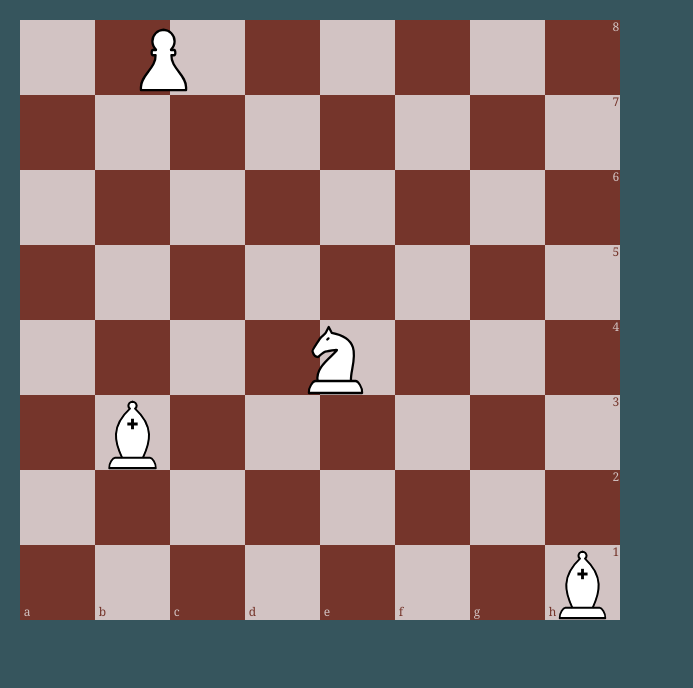
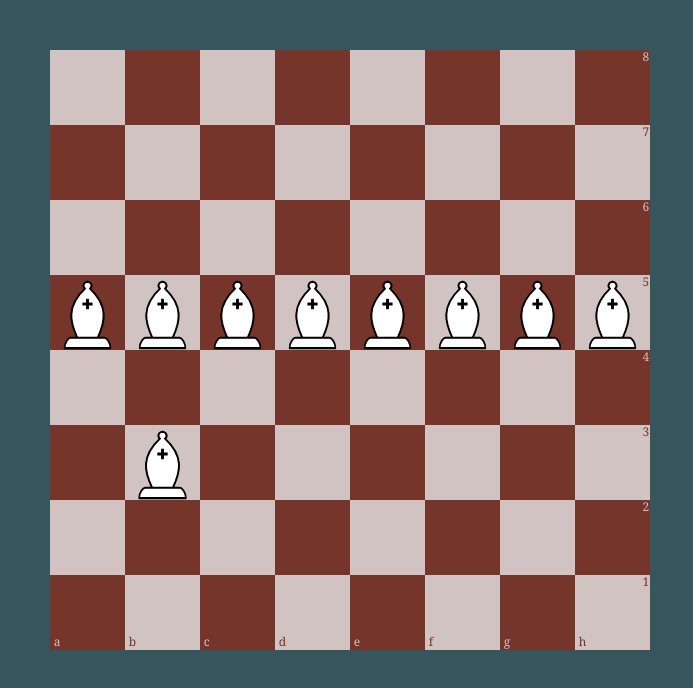
Before and after one commit to krihl4n/ChessUi, an Angular app: page /board2 in a window 1280 px wide. Shown: the top 688 px of the page, without its empty margins (0-693 px from the left). Built offline with nearby package versions, Linux system fonts and the light colour scheme.

Commit message:
piece position fix

```diff
--- a/src/app/board-canvas-with-css-animations/board-canvas-with-css-animations.component.css
+++ b/src/app/board-canvas-with-css-animations/board-canvas-with-css-animations.component.css
@@ -6,7 +6,7 @@ app-chess-piece {
 }
 
 img {
-    position: relative;
+    position: absolute;
     transition: all 500ms ease;
     user-select: none;
     cursor: pointer;
--- a/src/app/board-canvas-with-css-animations/board-canvas-with-css-animations.component.html
+++ b/src/app/board-canvas-with-css-animations/board-canvas-with-css-animations.component.html
@@ -1,3 +1,3 @@
-<div #boardcontainer id="boardcontainter" style="margin: 20px;" (click)="onBoardClicked($event)" >
+<div #boardcontainer id="boardcontainter" style="margin: 50px; position: absolute" (click)="onBoardClicked($event)" >
     <canvas #canvas [width]="canvasSize" [height]="canvasSize" style="position:absolute;cursor: pointer"></canvas>
 </div>
--- a/src/app/board-canvas-with-css-animations/board-canvas-with-css-animations.component.ts
+++ b/src/app/board-canvas-with-css-animations/board-canvas-with-css-animations.component.ts
@@ -50,9 +50,15 @@ export class BoardCanvasWithCssAnimationsComponent implements OnInit {
     }
     this.image.src = 'assets/white_bishop.svg'
 
-    this.htmlPieceRender.renderPieceMovement("a1", "h1", {color:"white", type:"bishop"})
-    this.htmlPieceRender.renderPieceMovement("d7", "d4", {color:"white", type:"knight"})
-    this.htmlPieceRender.renderPieceMovement("a2", "a8", {color:"white", type:"pawn"})
+
+    this.htmlPieceRender.renderPieceMovement("a1", "a5", {color:"white", type:"bishop"})
+    this.htmlPieceRender.renderPieceMovement("b1", "b5", {color:"white", type:"bishop"})
+    this.htmlPieceRender.renderPieceMovement("c1", "c5", {color:"white", type:"bishop"})
+    this.htmlPieceRender.renderPieceMovement("d1", "d5", {color:"white", type:"bishop"})
+    this.htmlPieceRender.renderPieceMovement("e1", "e5", {color:"white", type:"bishop"})
+    this.htmlPieceRender.renderPieceMovement("f1", "f5", {color:"white", type:"bishop"})
+    this.htmlPieceRender.renderPieceMovement("g1", "g5", {color:"white", type:"bishop"})
+    this.htmlPieceRender.renderPieceMovement("h1", "h5", {color:"white", type:"bishop"})
 
     window.requestAnimationFrame(this.drawEverything.bind(this));
   }
--- a/src/app/board-canvas-with-css-animations/html-piece-renderer.ts
+++ b/src/app/board-canvas-with-css-animations/html-piece-renderer.ts
@@ -22,7 +22,7 @@ export class HtmlPieceReneder {
       // remove when canvas part is ready
     }
 
-    renderPiece() {
+/*    renderPiece() { // just for testing
         const pieceImageElement = this.renderer.createElement('img');
         this.renderer.setAttribute(pieceImageElement, 'src', "assets/white_bishop.svg")
         this.renderer.setAttribute(pieceImageElement, 'draggable', 'false')
@@ -39,7 +39,7 @@ export class HtmlPieceReneder {
         setTimeout(() => {
           this.renderer.removeChild(this.boardNativeElement, pieceImageElement)
         }, 4000)
-    }
+    }*/
 
     private setRenderedLocation(pieceImageElement: any, pieceLocation: {x: number, y: number}) {
         this.renderer.setStyle(pieceImageElement, 'left', pieceLocation.x + 'px')
```
